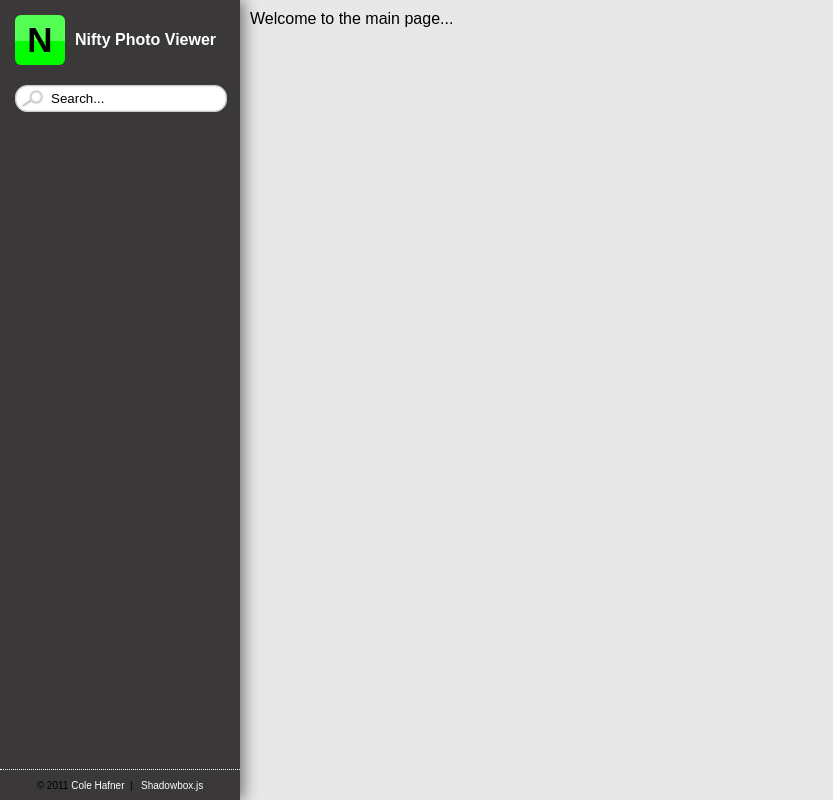
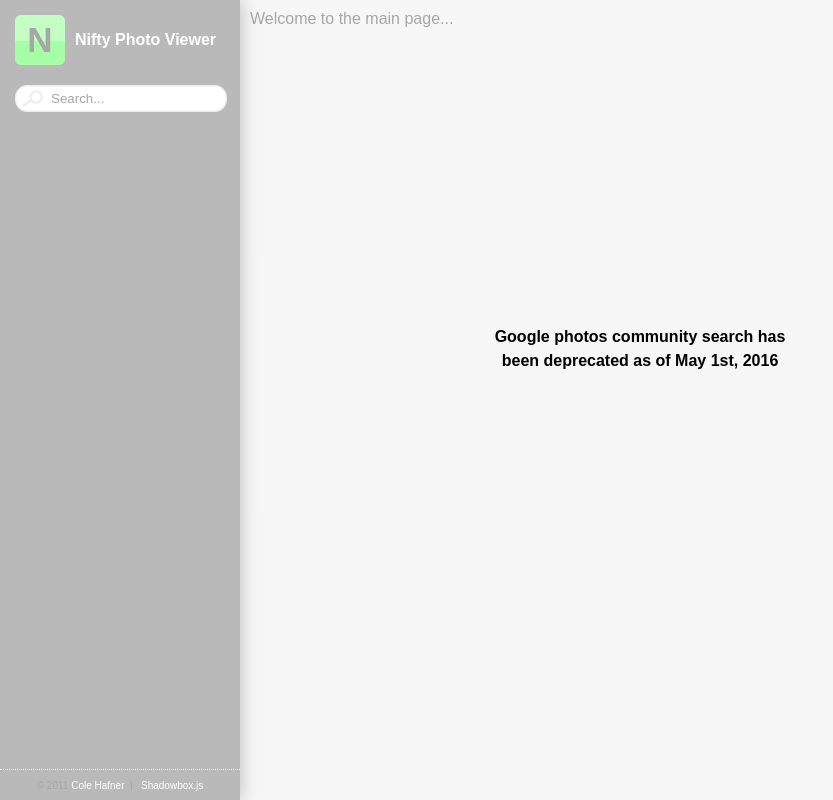
Before and after one commit to coleHafner/niftyPhotoViewerSimple, a plain HTML site: page index.html in a window 1280 px wide. Shown: the whole page, without its empty margins (0-833 px from the left). Drawn offline with Linux system fonts and the light colour scheme.

Commit message:
added deprecation overlay.

```diff
--- a/assets/css/style.css
+++ b/assets/css/style.css
@@ -369,3 +369,24 @@ body {
 	position:relative;
 	width:100%;
 }
+
+.overlay {
+	position: absolute;
+    	left: 0;
+    	top: 0;
+    	bottom: 0;
+    	right: 0;
+    	background-color: rgba(255,255,255,0.65);
+}
+
+.overlay h4 {
+	position: absolute;
+    	top: 50%;
+    	right: 50%;
+    	display: block;
+    	width: 300px;
+    	line-height: 24px;
+    	text-align: center;
+    	margin-right: -150px;
+	margin-top: -75px;
+}
--- a/index.html
+++ b/index.html
@@ -353,6 +353,13 @@
 </div>
 <!-- end sidebar -->
 
+<div class="overlay">
+	<h4>
+		Google photos community search has been deprecated
+		as of May 1st, 2016
+	</h4>
+</div>
+
 </body>
 
 </html>
```
